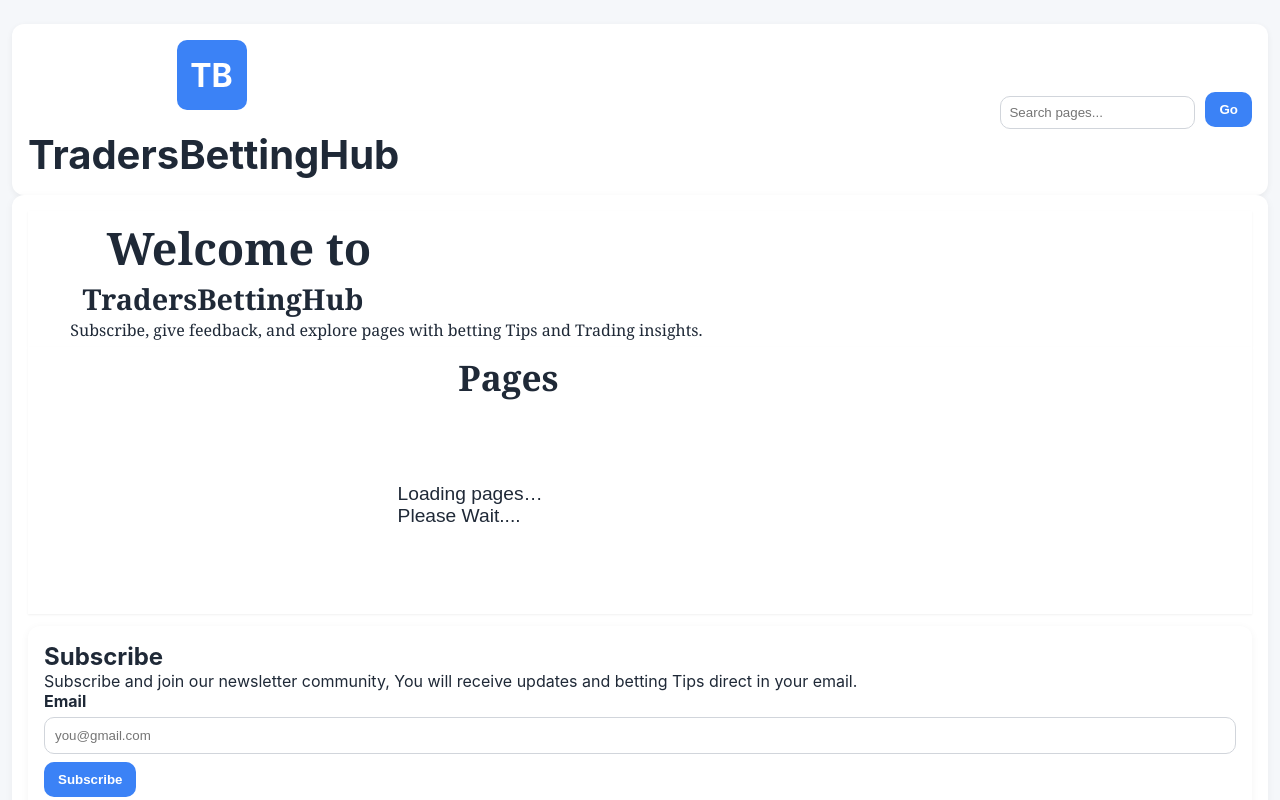
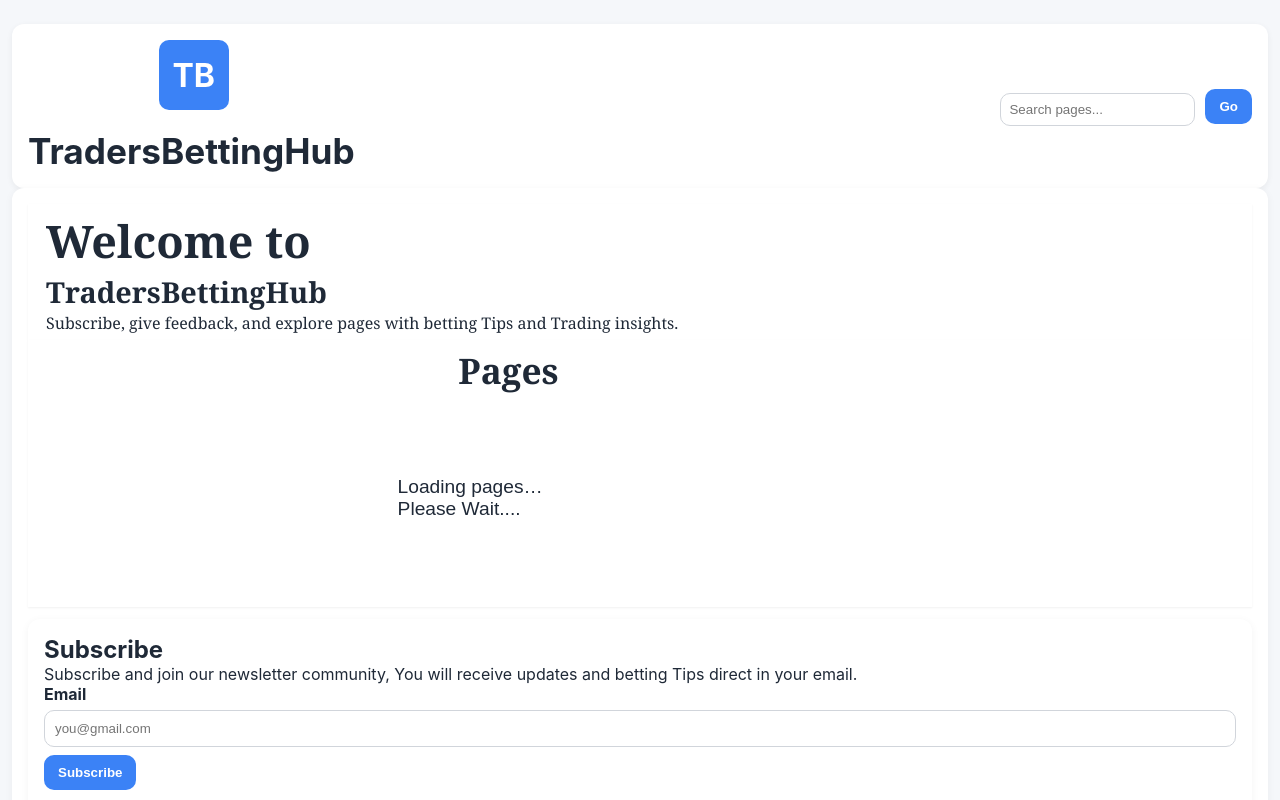
Before and after one commit to Walusimbi-Leon/Betting-Tips-Trading-Insights, a plain HTML site: page index.html in a window 1280 px wide. Shown: the top 800 px of the page. Drawn offline with Linux system fonts and the light colour scheme; no server answers.

Commit message:
Update6-index

```diff
--- a/index.html
+++ b/index.html
@@ -18,7 +18,7 @@
     .wrap{max-width:100%;margin:12px auto;padding:12px}
     header{display:flex;justify-content:space-between;align-items:center;padding:16px;border-radius:var(--radius);background:#fff;box-shadow:0 2px 6px rgba(0,0,0,0.06)}
     .logo{width:70px;height:70px;border-radius:10px;background:var(--accent);display:flex;align-items:center;justify-content:center;font-weight:700;font-size:200%; position: relative; left: 40%; color:white}
-    .title{font-weight:700;font-size: 250%}
+    .title{font-weight:700;font-size: 220%}
     .searchWrap{display:flex; gap:10px;align-items:center}
     .search1{ width: 150%; padding:8px;}
     input,textarea,select{width:100%;padding:10px;border-radius:10px;border:1px solid #d1d5db;margin-top:6px}
@@ -29,9 +29,9 @@
     .hidden{display:none!important}
     @media(max-width:700px){header{flex-direction:column;gap:10px;width:100%}input[type=search]{width:100%}}
     .text1{display:grid;grid-template-columns:repeat(1,1fr);gap:1px;justify-content:space-between;padding:6px;background:#fff;box-shadow:0 1px 2px rgba(0,0,0,0.06); }
-    .h1edit{position: relative; left: 6%; font-weight: bolder; font-size: 280%;font-family: Georgia;}
-    .h1edit2{position: relative; left: 4%; font-weight: bolder; font-size: 180%;font-family: Georgia;}
-    .muted1{position: relative; left: 3%; font-size: 100%;font-family: Georgia;}
+    .h1edit{position: relative; left: 1%; font-weight: bolder; font-size: 280%;font-family: Georgia;}
+    .h1edit2{position: relative; left: 1%; font-weight: bolder; font-size: 180%;font-family: Georgia;}
+    .muted1{position: relative; left: 1%; font-size: 100%;font-family: Georgia;}
     .card1col4 {display:grid;grid-template-columns:repeat(1,1fr);gap:1px;justify-content:space-between;padding:6px;background:#fff;box-shadow:0 1px 2px rgba(0,0,0,0.06); }
   .h1edit3{ position: relative; left: 35%; font-weight: bolder; font-size: 220%;font-family: Georgia;}
   .listmutedsmall1{ position: relative; left: 30%; font-size: 120%;font-family:'Arial Narrow Bold', sans-serif;}
```
